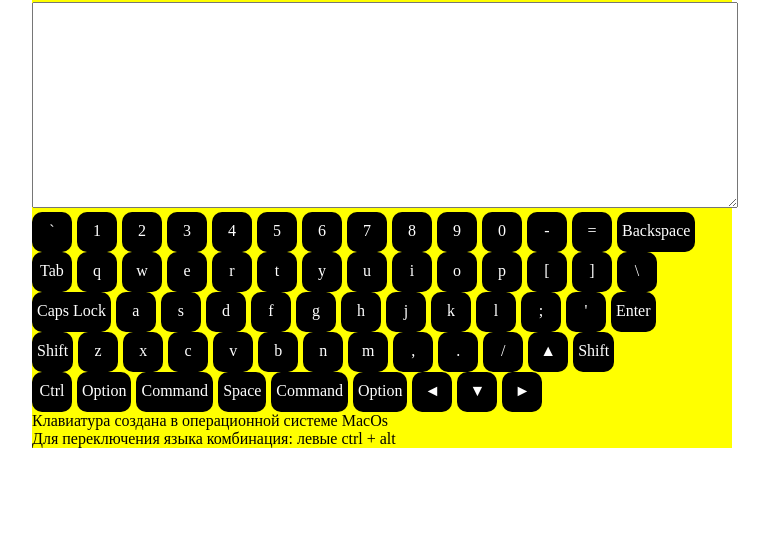
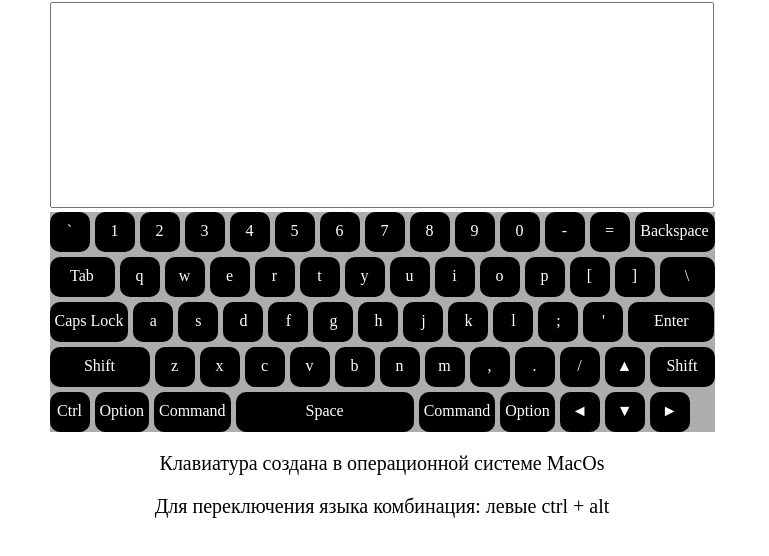
Before and after one commit to BelVeter/virtual-keyboard, a website with bundled scripts: page index.html in a window 1280 px wide. Shown: the part 78-634 px from the top of the page, without its empty margins (258-1027 px from the left). Built offline with nearby package versions, Linux system fonts and the light colour scheme.

Commit message:
fix: minor bags fixed

```diff
--- a/index.js
+++ b/index.js
@@ -1,7 +1,6 @@
 import {Key} from "./classes/key.js";
 
 let keysHtml = [];
-
 let keysActive = new Set();
 
 
@@ -32,11 +31,11 @@ for(let i=1; i<=5; i++) {
 }
 
 let d1 = document.createElement('div');
-container.classList.add('system');
+d1.classList.add('system');
 d1.innerHTML='Клавиатура создана в операционной системе MacOs';
 
 let d2 = document.createElement('div');
-container.classList.add('lang');
+d2.classList.add('lang');
 d2.innerHTML='Для переключения языка комбинация: левыe ctrl + alt';
 
 
@@ -54,17 +53,28 @@ document.addEventListener('keyup', keyUpHandle);
 document.addEventListener('mousedown', mouseDownHandle);
 document.addEventListener('mouseup', mouseUpHandle);
 
+
+if(localStorage.getItem('lang') && localStorage.getItem('lang') != '') {
+    Key.lang=localStorage.getItem('lang');
+    keyboardCapsChange();
+}
+else{
+    localStorage.setItem('lang', Key.lang);
+}
+
+
+
 function keyDownHandle(e){
-    e.preventDefault();
     keysActive.add(e.code);
 
     let key = Key.getKeyByCode(e.code);
     if(key && key.code != 'CapsLock') {
+        e.preventDefault();
         addActive(key);
     }
     keyActionHandle(key);
 
-    //console.log(Key.caps);
+    textarea.focus();
 }
 
 function keyUpHandle(e){
@@ -73,12 +83,12 @@ function keyUpHandle(e){
     let key = Key.getKeyByCode(e.code);
 
     if(key && key.code != 'CapsLock') {
-        setTimeout(removeActive, 200, key);
+        setTimeout(removeActive, 150, key);
     }
 
     keyUpAction(key);
 
-    e.preventDefault();
+    //e.preventDefault();
 }
 
 function mouseDownHandle(e){
@@ -153,8 +163,14 @@ function keyActionHandle(key){
 }
 
 function langToggle(){
-    if(Key.lang == 'en') Key.lang = 'ru';
-    else Key.lang = 'en';
+    if(Key.lang == 'en') {
+        Key.lang = 'ru';
+        localStorage.setItem('lang', Key.lang);
+    }
+    else {
+        Key.lang = 'en';
+        localStorage.setItem('lang', Key.lang);
+    }
 }
 
 function keyUpAction(key){
--- a/style.scss
+++ b/style.scss
@@ -1,7 +1,7 @@
 .container {
     margin: 0 auto;
-    width: 700px;
-    background-color: yellow;
+    width: 665px;
+    background-color: white;
   }
 
   h1{
@@ -9,14 +9,16 @@
   }
 
   textarea{
-      width: 100%;
+      width: 99%;
       height: 200px;
+      resize: none;
   }
 
   .line{
       display: flex;
       flex-flow: row nowrap;
       gap: 5px;
+      margin-bottom: 5px;
   }
 
   .key{
@@ -30,13 +32,56 @@
       border-radius: 2px;
       border-radius: 10px;
 
-      transition: all 0.3s;
+      transition: all 0.2s;
 
       cursor: pointer;
   }
 
   .key.active{
-      background-color: green;
-      transition: all 0.4s;
-      border-radius: 10px;
+      background-color: rgb(37, 111, 248);
+      transition: all 0.2s;
+      border-radius: 15px;
   }
+
+  .keyboard-container{
+      background-color: #adadad;
+    & .line:nth-child(1) {
+        & .key:last-child{
+            width: 80px;
+        }
+    }
+        & .line:nth-child(2) {
+            & .key:first-child{
+                width: 65px;
+            }
+            & .key:last-child{
+                width: 55px;
+            }
+        }
+        & .line:nth-child(3) {
+            & .key:last-child{
+                width: 86px;
+            }
+        }
+        & .line:nth-child(4) {
+            & .key:first-child{
+                width: 100px;
+            }
+            & .key:last-child{
+                width: 65px;
+            }
+        }
+        & .line:nth-child(5) {
+            & .key:nth-child(4){
+                width: 178px;
+            }
+
+        }
+  }
+
+.system,
+.lang {
+    margin-top: 20px;
+    text-align: center;
+    font-size: 20px;
+}
```
Also changed, not shown: style.css, 1 other file.
